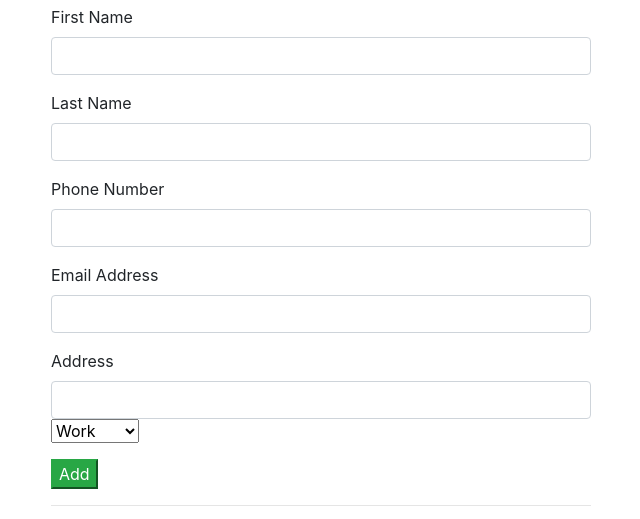
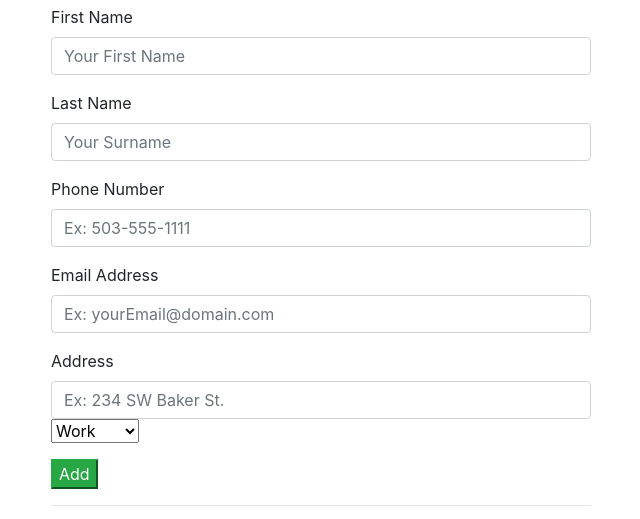
Before and after one commit to rjashby/address-book, a plain HTML site: page index.html in a window 1280 px wide. Shown: the part 130-649 px from the top of the page, without its empty margins (34-674 px from the left). Drawn offline with nearby package versions, Linux system fonts and the light colour scheme.

Commit message:
add placeholder language to input form fields.
Co-authored-by: Katie Pundt <kzpundt@gmail.com>

```diff
--- a/index.html
+++ b/index.html
@@ -18,23 +18,23 @@
         <form id="new-contact">
           <div class="form-group">
             <label for="new-first-name">First Name</label>
-            <input type="text"  class="form-control" id="new-first-name">
+            <input type="text"  class="form-control" id="new-first-name" placeholder="Your First Name">
           </div>
           <div class="form-group">
             <label for="new-last-name">Last Name</label>
-            <input type="text"  class="form-control" id="new-last-name">
+            <input type="text"  class="form-control" id="new-last-name" placeholder="Your Surname">
           </div>
           <div class="form-group">
             <label for="new-phone-number">Phone Number</label>
-            <input type="text"  class="form-control" id="new-phone-number">
+            <input type="tel"  class="form-control" id="new-phone-number" placeholder="Ex: 503-555-1111" pattern="[0-9]{3}-[0-9]{3}-[0-9]{4}">
           </div>
           <div class="form-group">
             <label for="email-address">Email Address</label>
-            <input type="email"  class="form-control" id="new-email-address">
+            <input type="email"  class="form-control" id="new-email-address" placeholder="Ex: yourEmail@domain.com">
           </div>
           <div class="form-group">
             <label for="work-address">Address</label>
-            <input type="text"  class="form-control" id="new-address">
+            <input type="text"  class="form-control" id="new-address" placeholder="Ex: 234 SW Baker St.">
             <select class="address-type">
               <option class="work">Work</option>
               <option class="personal">Personal</option>
```
